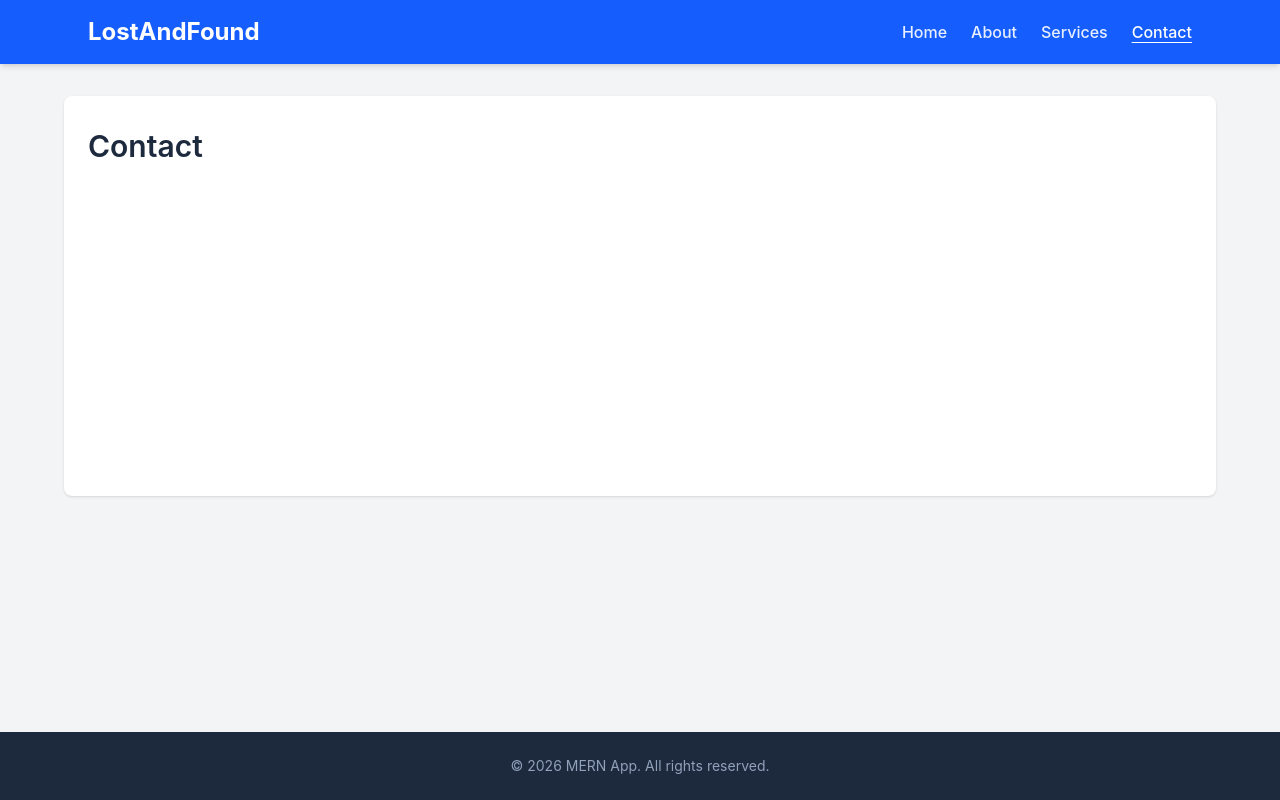
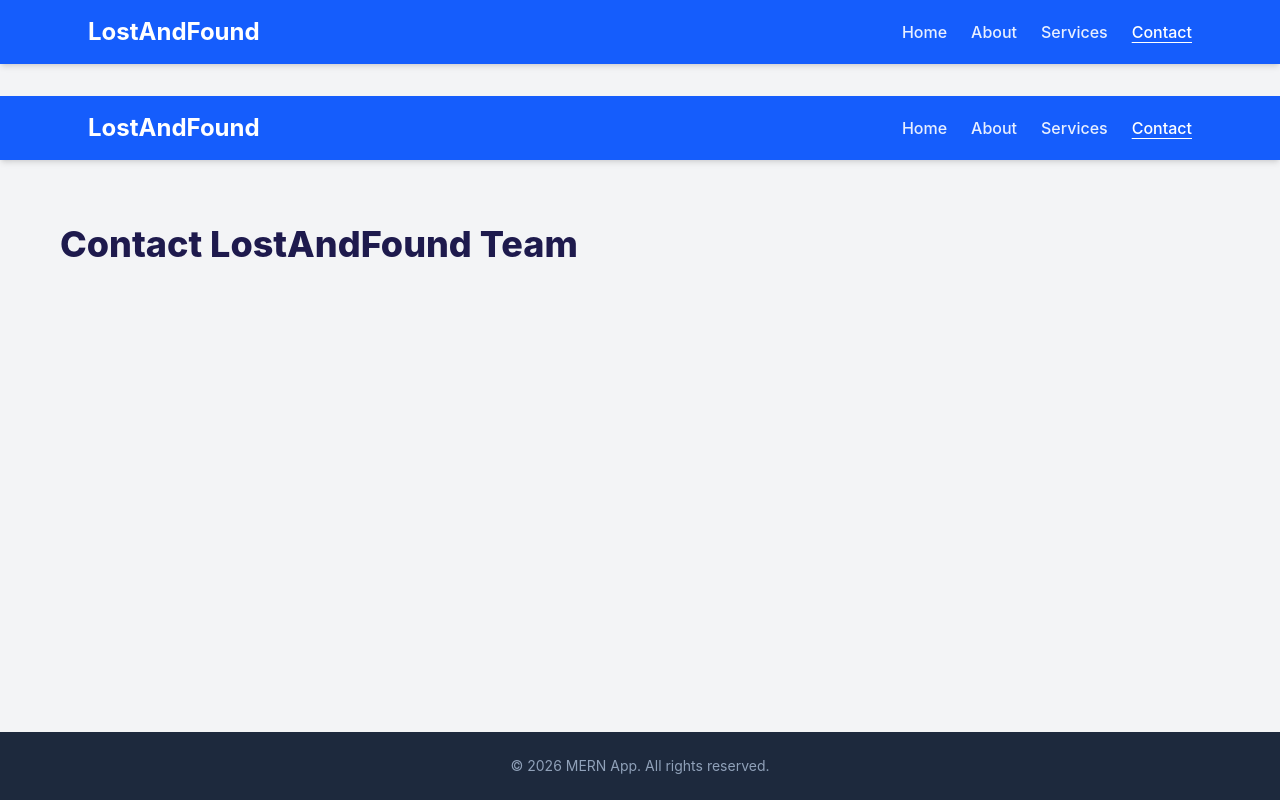
Before and after one commit to abdisalam-i9/Raadiye-platform, a React (Vite) app in the folder frontend/: page /contact in a window 1280 px wide. Built offline with nearby package versions, Linux system fonts and the light colour scheme; the HTML template or start-up script is replaced by a standard one.

Commit message:
waxa aan sameeyay Contact Page  ka

```diff
--- a/frontend/src/pages/Contact.jsx
+++ b/frontend/src/pages/Contact.jsx
@@ -1,7 +1,18 @@
-import Page from '../components/Page';
 
-function Contact() {
-  return <Page title="Contact" />;
-}
+import Header from "../components/Header";
+
+const Contact = () => {
+  return (
+    <>
+      <Header />
+
+      <main className="mx-auto max-w-[1200px] px-5 py-16">
+        <h1 className="text-4xl font-extrabold text-indigo-950">
+          Contact LostAndFound Team
+        </h1>
+      </main>
+    </>
+  );
+};
 
 export default Contact;
```
